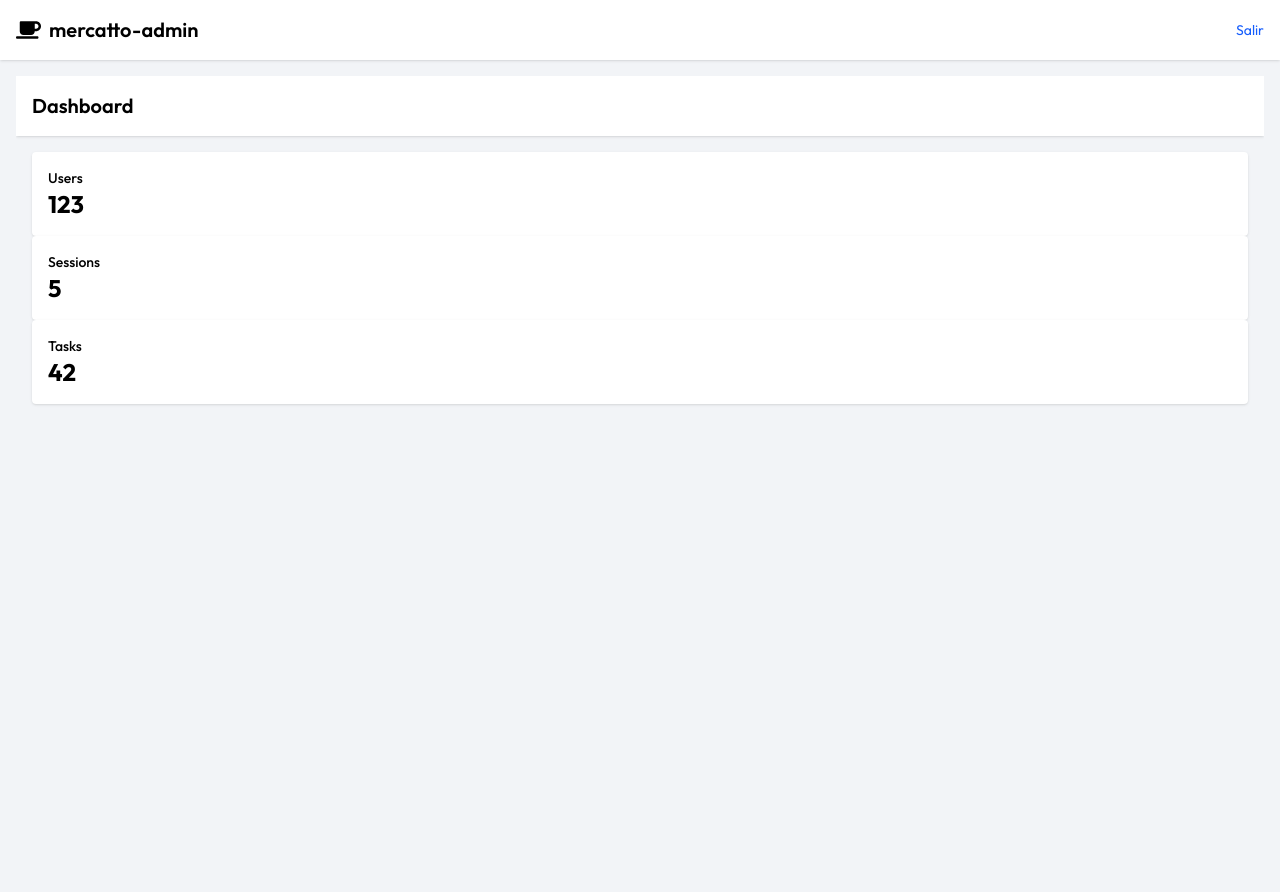
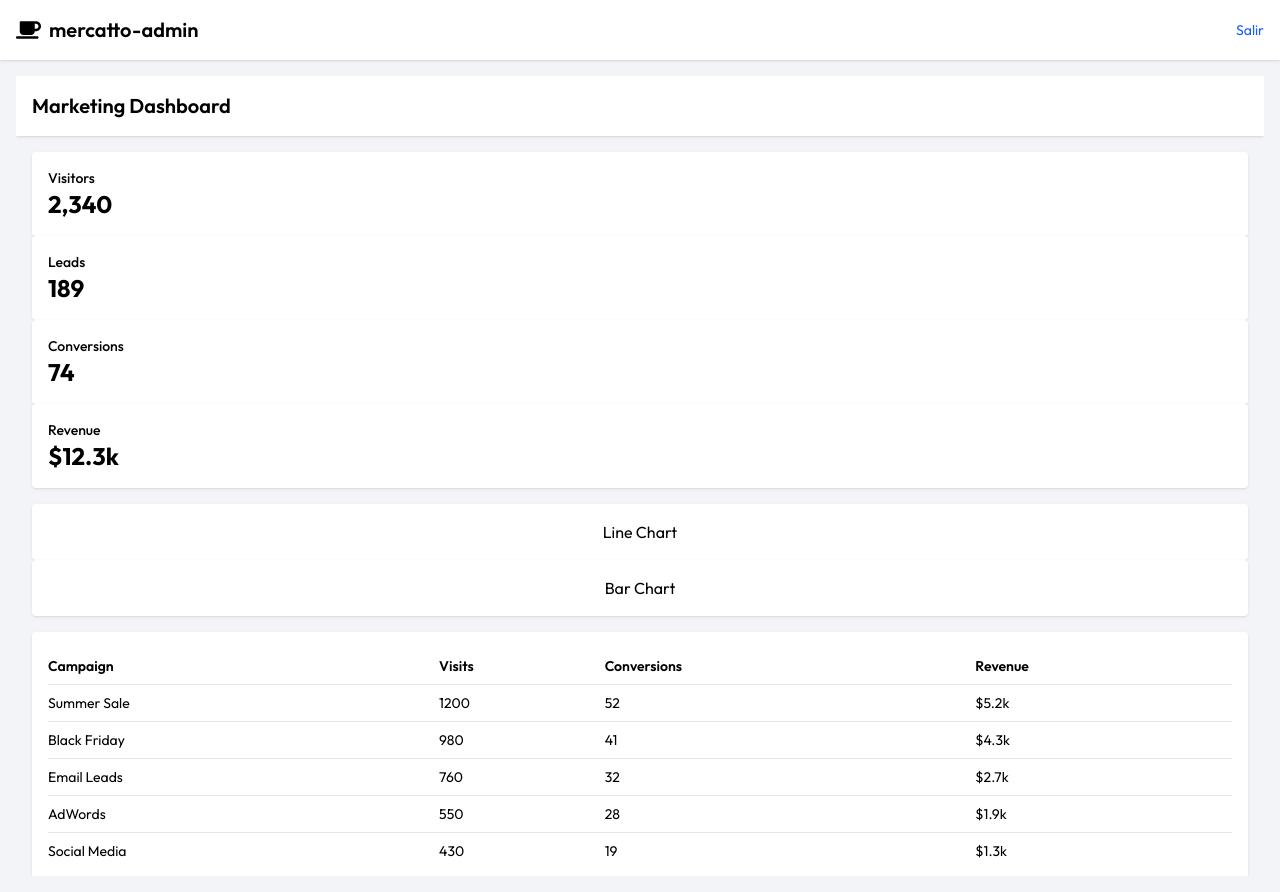
Before and after one commit to luisaguilardev92/mercatto-admin, an Angular app: page /marketing-dashboard in a window 1280 px wide. Before the commit this address led to /dashboard. Built offline with nearby package versions, Linux system fonts and the light colour scheme; sample sign-in values are in the browser's storage.

Commit message:
Add Marketing Dashboard page

```diff
--- a/src/app/app.routes.ts
+++ b/src/app/app.routes.ts
@@ -2,10 +2,12 @@ import { Routes } from '@angular/router';
 import { authGuard } from './auth/auth.guard';
 import { LoginComponent } from './pages/login/login.component';
 import { DashboardComponent } from './pages/dashboard/dashboard.component';
+import { MarketingDashboardComponent } from './pages/marketing-dashboard/marketing-dashboard.component';
 
 export const routes: Routes = [
   { path: 'login', component: LoginComponent },
   { path: 'dashboard', component: DashboardComponent, canActivate: [authGuard] },
+  { path: 'marketing-dashboard', component: MarketingDashboardComponent, canActivate: [authGuard] },
   {
     path: 'taxpayers',
     loadChildren: () =>
--- a/src/app/pages/dashboard/dashboard.component.html
+++ b/src/app/pages/dashboard/dashboard.component.html
@@ -3,6 +3,7 @@
     <div class="p-4 text-lg font-bold">Mercatto</div>
     <nav class="px-2">
       <a routerLink="/dashboard" routerLinkActive="bg-gray-200" class="block py-2 px-4 rounded hover:bg-gray-200">Dashboard</a>
+      <a routerLink="/marketing-dashboard" routerLinkActive="bg-gray-200" class="block py-2 px-4 rounded hover:bg-gray-200">Marketing</a>
       <a routerLink="/taxpayers" routerLinkActive="bg-gray-200" class="block py-2 px-4 rounded hover:bg-gray-200">Taxpayers</a>
     </nav>
   </aside>
--- /dev/null
+++ b/src/app/pages/marketing-dashboard/marketing-dashboard.component.html
@@ -0,0 +1,63 @@
+<div class="flex h-screen bg-gray-100">
+  <aside class="w-64 bg-white shadow-md hidden md:block">
+    <div class="p-4 text-lg font-bold">Mercatto</div>
+    <nav class="px-2">
+      <a routerLink="/dashboard" routerLinkActive="bg-gray-200" class="block py-2 px-4 rounded hover:bg-gray-200">Dashboard</a>
+      <a routerLink="/marketing-dashboard" routerLinkActive="bg-gray-200" class="block py-2 px-4 rounded hover:bg-gray-200">Marketing</a>
+      <a routerLink="/taxpayers" routerLinkActive="bg-gray-200" class="block py-2 px-4 rounded hover:bg-gray-200">Taxpayers</a>
+    </nav>
+  </aside>
+  <div class="flex flex-col flex-1 overflow-y-auto">
+    <header class="bg-white shadow p-4">
+      <h1 class="text-xl font-semibold">Marketing Dashboard</h1>
+    </header>
+    <main class="p-4 space-y-4">
+      <div class="grid gap-4 grid-cols-1 md:grid-cols-4">
+        <div class="bg-white p-4 rounded shadow">
+          <h2 class="text-sm font-medium text-gray-500">Visitors</h2>
+          <p class="text-2xl font-bold">2,340</p>
+        </div>
+        <div class="bg-white p-4 rounded shadow">
+          <h2 class="text-sm font-medium text-gray-500">Leads</h2>
+          <p class="text-2xl font-bold">189</p>
+        </div>
+        <div class="bg-white p-4 rounded shadow">
+          <h2 class="text-sm font-medium text-gray-500">Conversions</h2>
+          <p class="text-2xl font-bold">74</p>
+        </div>
+        <div class="bg-white p-4 rounded shadow">
+          <h2 class="text-sm font-medium text-gray-500">Revenue</h2>
+          <p class="text-2xl font-bold">$12.3k</p>
+        </div>
+      </div>
+      <div class="grid gap-4 md:grid-cols-2">
+        <div class="bg-white p-4 rounded shadow h-64 flex items-center justify-center text-gray-400">
+          Line Chart
+        </div>
+        <div class="bg-white p-4 rounded shadow h-64 flex items-center justify-center text-gray-400">
+          Bar Chart
+        </div>
+      </div>
+      <div class="bg-white p-4 rounded shadow overflow-x-auto">
+        <table class="min-w-full text-left text-sm">
+          <thead>
+            <tr>
+              <th class="py-2 px-4 font-semibold">Campaign</th>
+              <th class="py-2 px-4 font-semibold">Visits</th>
+              <th class="py-2 px-4 font-semibold">Conversions</th>
+              <th class="py-2 px-4 font-semibold">Revenue</th>
+            </tr>
+          </thead>
+          <tbody>
+            <tr class="border-t" *ngFor="let c of campaigns">
+              <td class="py-2 px-4">{{ c.name }}</td>
+              <td class="py-2 px-4">{{ c.visits }}</td>
+              <td class="py-2 px-4">{{ c.conversions }}</td>
+              <td class="py-2 px-4">{{ c.revenue }}</td>
+            </tr>
+          </tbody>
+        </table>
+      </div>
+    </main>
+  </div>
+</div>
--- /dev/null
+++ b/src/app/pages/marketing-dashboard/marketing-dashboard.component.ts
@@ -0,0 +1,26 @@
+import { Component } from '@angular/core';
+import { CommonModule } from '@angular/common';
+import { RouterModule } from '@angular/router';
+
+interface Campaign {
+  name: string;
+  visits: number;
+  conversions: number;
+  revenue: string;
+}
+
+@Component({
+  standalone: true,
+  selector: 'app-marketing-dashboard',
+  imports: [CommonModule, RouterModule],
+  templateUrl: './marketing-dashboard.component.html'
+})
+export class MarketingDashboardComponent {
+  campaigns: Campaign[] = [
+    { name: 'Summer Sale', visits: 1200, conversions: 52, revenue: '$5.2k' },
+    { name: 'Black Friday', visits: 980, conversions: 41, revenue: '$4.3k' },
+    { name: 'Email Leads', visits: 760, conversions: 32, revenue: '$2.7k' },
+    { name: 'AdWords', visits: 550, conversions: 28, revenue: '$1.9k' },
+    { name: 'Social Media', visits: 430, conversions: 19, revenue: '$1.3k' }
+  ];
+}
```
Also changed, not shown: src/app/pages/marketing-dashboard/marketing-dashboard.component.scss (added).
